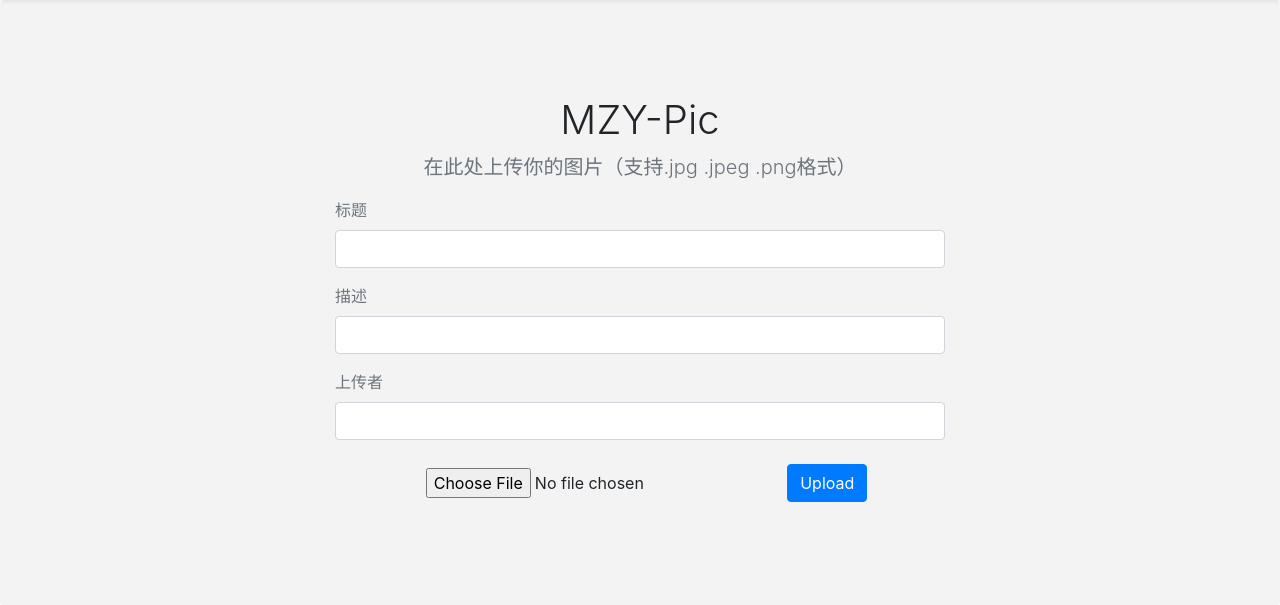
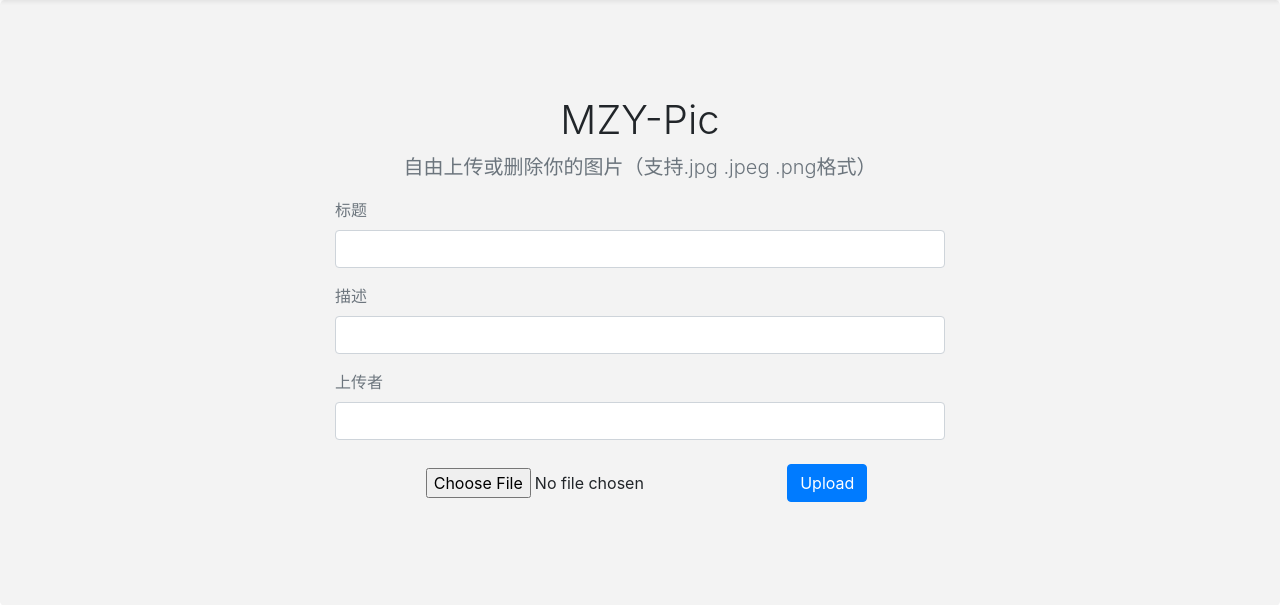
Before and after one commit to Alexair059/MZY-Website, a Flask app: page /MZY-Pic in a window 1280 px wide. Shown: the part 56-661 px from the top of the page. Run offline with Flask 3, Linux system fonts and the light colour scheme; data that the repository does not hold is empty.

Commit message:
description updated

```diff
--- a/templates/pic.html
+++ b/templates/pic.html
@@ -67,7 +67,7 @@
         </div>
         {% endfor %}
         <h1>MZY-Pic</h1>
-        <p class="lead text-muted">在此处上传你的图片（支持.jpg .jpeg .png格式）</p>
+        <p class="lead text-muted">自由上传或删除你的图片（支持.jpg .jpeg .png格式）</p>
         <form method=post enctype=multipart/form-data>
           <div class="form-group">
             <div class="text-muted text-left"><label for="title">标题</label></div>
```
